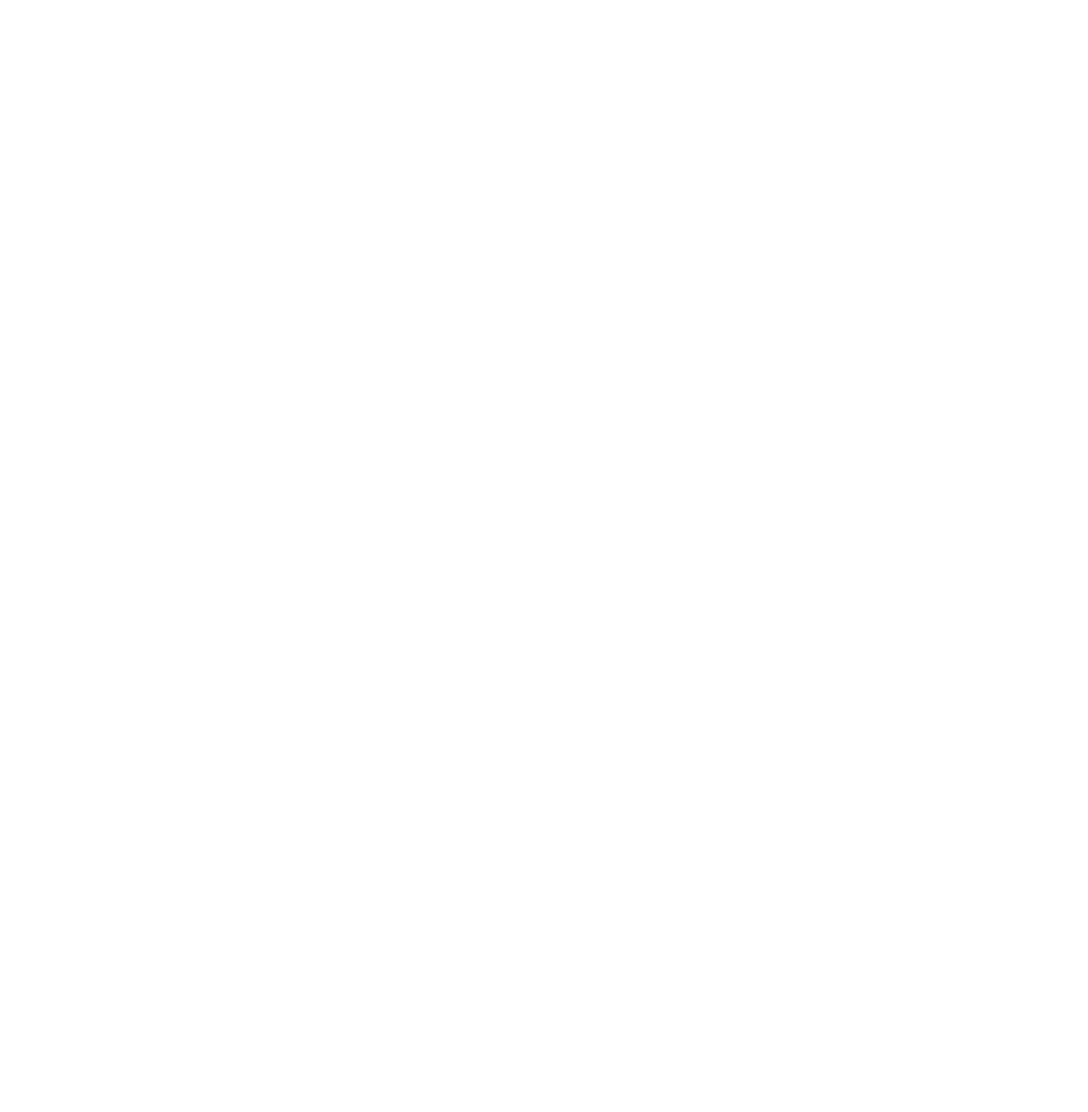
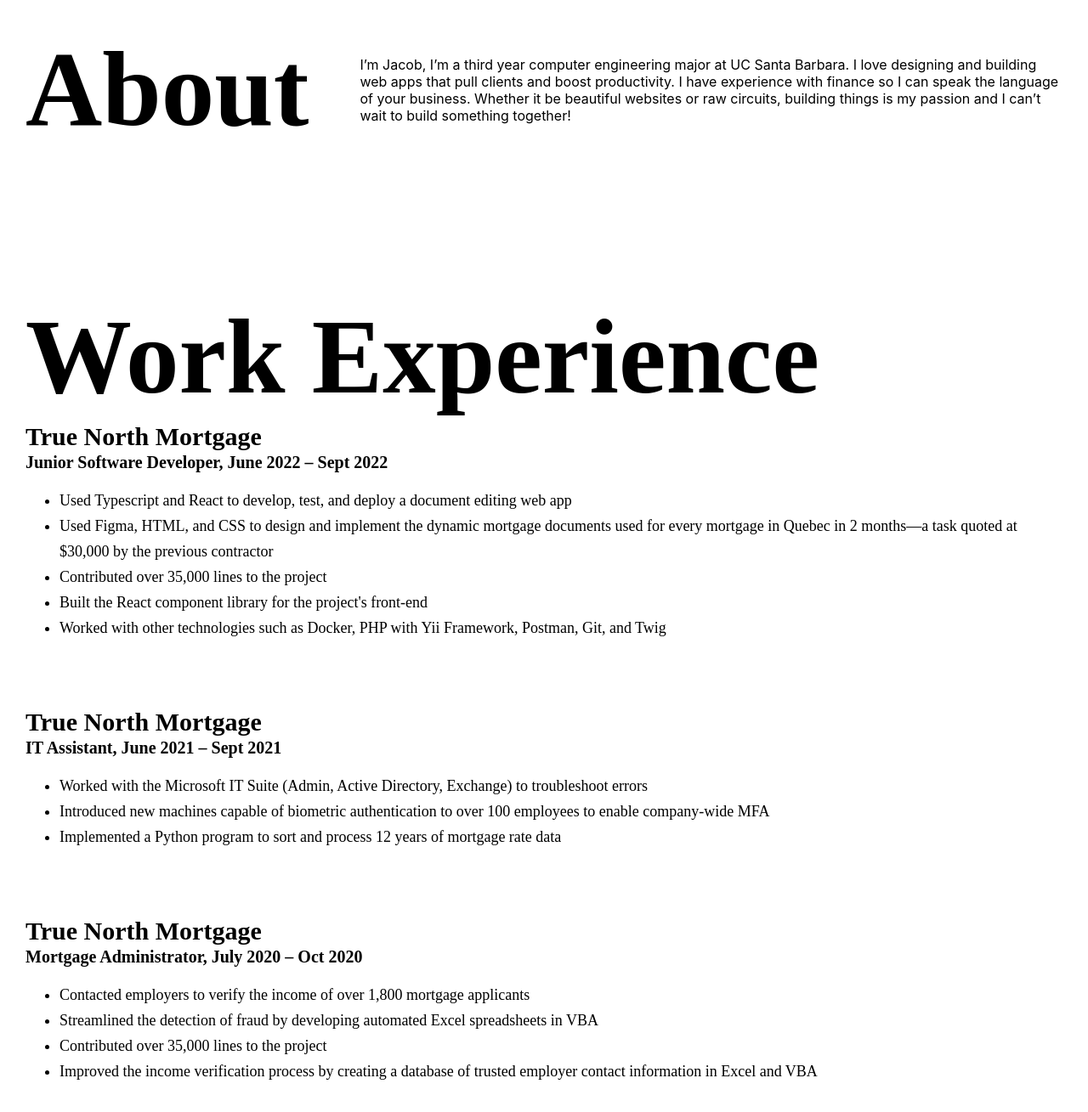
Before and after one commit to MrJacobEisner/Portfolio, a React (Create React App) app: page / in a window 1280 px wide. Shown: the part 1006-2315 px from the top of the page at 85% size. Before the commit the page ends 903 px from the top, so only its background shows below. Built offline with nearby package versions, Linux system fonts and the light colour scheme.

Commit message:
Added component

```diff
--- a/src/App.tsx
+++ b/src/App.tsx
@@ -6,6 +6,8 @@
 import NavButton from "./components/NavButton";
 import Socials from "./components/Socials";
 import ContactInfo from "./components/ContactInfo";
+import ParagraphHorizontal from "./components/ParagraphHorizontal";
+import Paragraph from "./components/Paragraph";
 
 function App() {
     return (
@@ -21,6 +23,82 @@
             <Title></Title>
             <Socials></Socials>
             <ContactInfo></ContactInfo>
+            <ParagraphHorizontal title="About">
+                I’m Jacob, I’m a third year computer engineering major at UC
+                Santa Barbara. I love designing and building web apps that pull
+                clients and boost productivity. I have experience with finance
+                so I can speak the language of your business. Whether it be
+                beautiful websites or raw circuits, building things is my
+                passion and I can’t wait to build something together!
+            </ParagraphHorizontal>
+            <Paragraph
+                title="Work Experience"
+                subtitle="True North Mortgage"
+                header="Junior Software Developer, June 2022 – Sept 2022"
+            >
+                <ul>
+                    <li>
+                        Used Typescript and React to develop, test, and deploy a
+                        document editing web app
+                    </li>
+                    <li>
+                        Used Figma, HTML, and CSS to design and implement the
+                        dynamic mortgage documents used for every mortgage in
+                        Quebec in 2 months—a task quoted at $30,000 by the
+                        previous contractor
+                    </li>
+                    <li>Contributed over 35,000 lines to the project</li>
+                    <li>
+                        Built the React component library for the project's
+                        front-end
+                    </li>
+                    <li>
+                        Worked with other technologies such as Docker, PHP with
+                        Yii Framework, Postman, Git, and Twig
+                    </li>
+                </ul>
+            </Paragraph>
+            <Paragraph
+                subtitle="True North Mortgage"
+                header="IT Assistant, June 2021 – Sept 2021"
+            >
+                <ul>
+                    <li>
+                        Worked with the Microsoft IT Suite (Admin, Active
+                        Directory, Exchange) to troubleshoot errors
+                    </li>
+                    <li>
+                        Introduced new machines capable of biometric
+                        authentication to over 100 employees to enable
+                        company-wide MFA
+                    </li>
+                    <li>
+                        Implemented a Python program to sort and process 12
+                        years of mortgage rate data
+                    </li>
+                </ul>
+            </Paragraph>
+            <Paragraph
+                subtitle="True North Mortgage"
+                header="Mortgage Administrator, July 2020 – Oct 2020"
+            >
+                <ul>
+                    <li>
+                        Contacted employers to verify the income of over 1,800
+                        mortgage applicants
+                    </li>
+                    <li>
+                        Streamlined the detection of fraud by developing
+                        automated Excel spreadsheets in VBA
+                    </li>
+                    <li>Contributed over 35,000 lines to the project</li>
+                    <li>
+                        Improved the income verification process by creating a
+                        database of trusted employer contact information in
+                        Excel and VBA
+                    </li>
+                </ul>
+            </Paragraph>
         </div>
     );
 }
--- /dev/null
+++ b/src/components/Paragraph.scss
@@ -0,0 +1,13 @@
+@import "Styles.scss";
+
+.Paragraph {
+    padding: 30px;
+    display: flex;
+    flex-direction: column;
+    h2,
+    h3,
+    h4,
+    p {
+        margin: 0px;
+    }
+}
--- /dev/null
+++ b/src/components/Paragraph.tsx
@@ -0,0 +1,15 @@
+import React from "react";
+import "./Paragraph.scss";
+
+function Paragraph(props: any) {
+    return (
+        <div className="Paragraph">
+            <h2>{props.title}</h2>
+            <h3>{props.subtitle}</h3>
+            <h4>{props.header}</h4>
+            <p>{props.children}</p>
+        </div>
+    );
+}
+
+export default Paragraph;
--- /dev/null
+++ b/src/components/ParagraphHorizonal.scss
@@ -0,0 +1,20 @@
+@import "Styles.scss";
+
+.ParagraphHorizontal {
+    display: flex;
+    flex-direction: row;
+    background-color: #ffffff;
+    .Title {
+        display: flex;
+        align-items: center;
+        justify-content: center;
+        padding: 30px;
+    }
+    .Paragraph {
+        display: flex;
+        flex-direction: row;
+        align-items: center;
+        justify-content: center;
+        padding: 30px;
+    }
+}
--- /dev/null
+++ b/src/components/ParagraphHorizontal.tsx
@@ -0,0 +1,15 @@
+import React from "react";
+import "./ParagraphHorizonal.scss";
+
+function ParagraphHorizontal(props: any) {
+    return (
+        <div className="ParagraphHorizontal">
+            <div className="Title">
+                <h2>{props.title}</h2>
+            </div>
+            <div className="Paragraph">{props.children}</div>
+        </div>
+    );
+}
+
+export default ParagraphHorizontal;
--- a/src/components/Styles.scss
+++ b/src/components/Styles.scss
@@ -1,3 +1,6 @@
+:root {
+}
+
 h1 {
     font-family: "Gilroy";
     font-weight: 700;
@@ -34,6 +37,11 @@
 }
 
 p {
+    font-family: "Gilroy";
+    font-style: normal;
+    font-weight: 500;
+    font-size: 18px;
+    line-height: 30px;
 }
 
 span {
```
